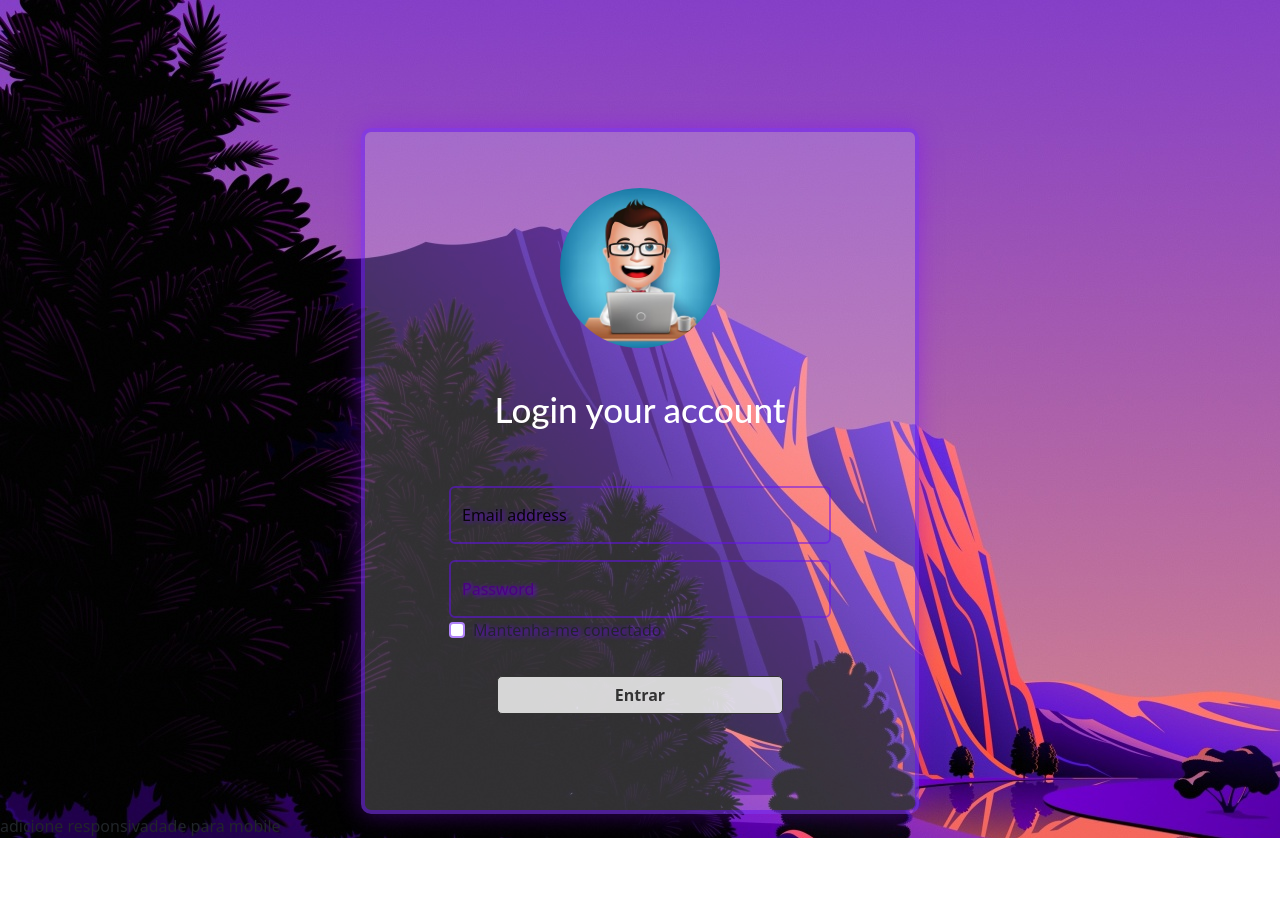
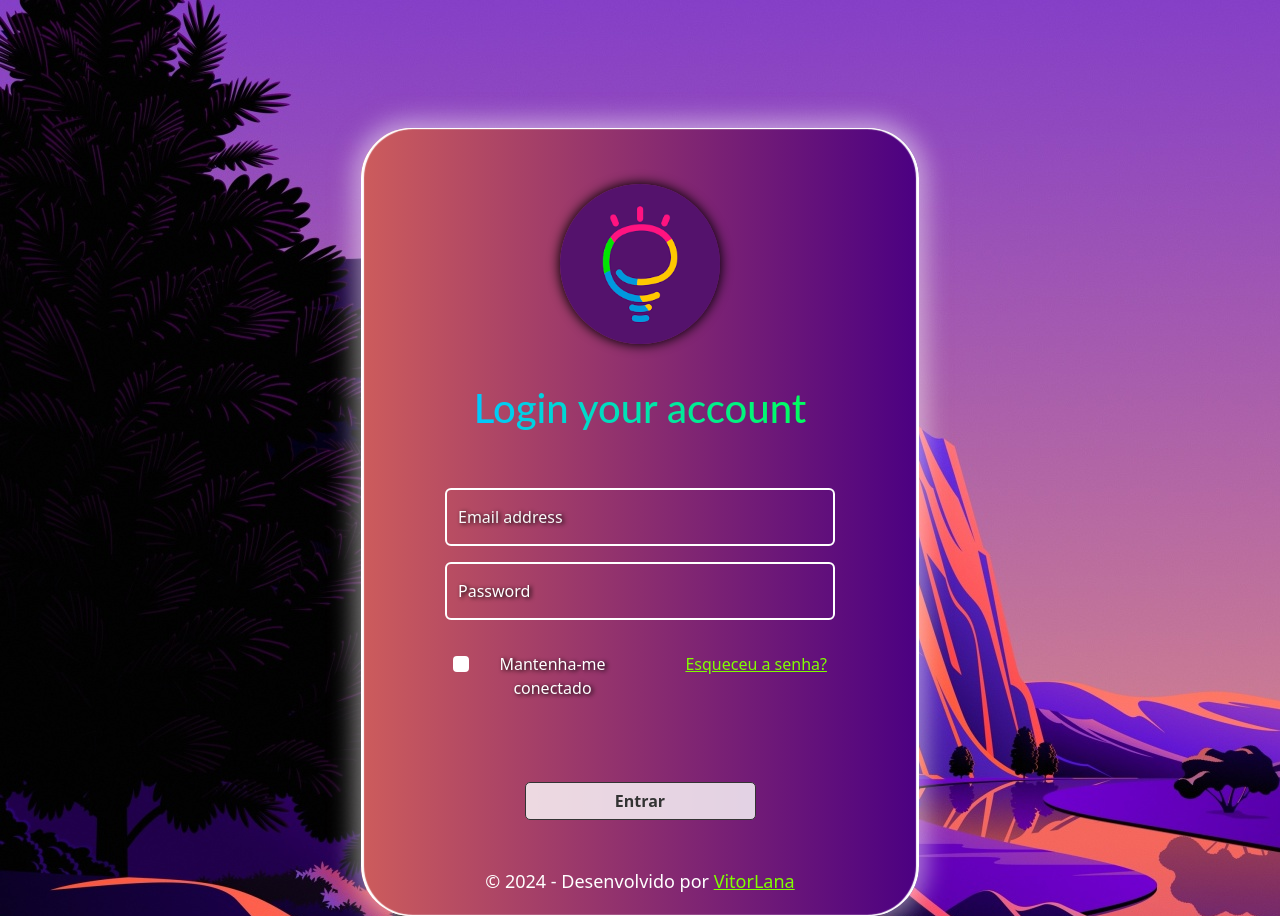
Before and after one commit to vitorlana45/LoginLandingPage, a plain HTML site: page src/index.html in a window 1280 px wide. Before the commit the page ends 838 px from the top, so only its background shows below. Drawn offline with nearby package versions, Linux system fonts and the light colour scheme.

Commit message:
UpdatedPage

```diff
--- a/src/index.html
+++ b/src/index.html
@@ -21,13 +21,13 @@
                     <div class="row">
                         <div class="col-sm-12 p-2" id="campoCentral">
                             <figure class="">
-                                <img class="logoLogin" src="logoLogin.jpg" alt="">
+                                <img class="logoLogin" src="images.png" alt="">
                             </figure>
                         </div>
                     </div>
                     <div class="row mt-4" id="campoLoginText">
                         <div class="col-sm-12 p-2">
-                            <h1 class="text-white " id="texto-login">Login your account</h1>
+                            <h1 class="text-center" id="texto-login">Login your account</h1>
                         </div>
                     </div>
                 </div>
@@ -35,41 +35,56 @@
                     <div class="form-floating mb-3">
                         <input type="email" class="form-control" style="background-color: rgba(0, 0, 0, 0);"
                             id="floatingPassword" floatingInput" placeholder="name@example.com">
-                        <label for="floatingInput" style="color: rgb(7, 7, 6);">Email address</label>
+                        <label for="floatingInput" style="color:rgb(249, 249, 249)">Email address</label>
                     </div>
-                    <div class="form-floating">
-
-                        <input type="password" class="form-control" style="background-color: rgba(0, 0, 0, 0);"
-                            id="floatingPassword" placeholder="Password">
-                        <label for="floatingPassword" style="color:indigo;">Password</label>
-
-                        <div class="form-check " style="padding-top: 20pz;">
-                            <input class="form-check-input p-1" style="width: 1em;" type="checkbox" value=""
-                                id="defaultCheck1">
-                            <label class="form-check-label" for="defaultCheck1">
-                                Mantenha-me conectado
-                            </label>
-                        </div>
 
 
+                    <div class="form-floating ">
+
+                        <input type="password" class="form-control" style="background-color: rgba(239, 234, 234, 0);"
+                            id="floatingPassword" placeholder="Password">
+                        <label for="floatingPassword" style="color:rgb(255, 255, 255);">Password</label>
 
 
-                        <div class="d-grid gap-2 col-6 mx-auto w-75">
-                            <br><button type="submit" class="btn btn-entrar" type="button">Entrar</button>
+                        <div class="container text-center p-2" id="escolha">
+                            <div class="row mt-4">
+                                <div class="col">
+                                    <div class="form-check">
+                                        <input class="form-check-input" style="width: 1em;" type="checkbox"
+                                            value="" id="defaultCheck1">
+                                        <label class="form-check-label text-white" for="defaultCheck1" style="display: flex; justify-content: start;">
+                                            Mantenha-me conectado
+                                        </label>
+                                    </div>
+                                </div>
+                                <div class="col">
+                                    <a href="#" style="text-align: end;" class="form-check ">Esqueceu a senha?</a>
+                                </div>
+
+                            </div>
                         </div>
 
                     </div>
 
                 </div>
             </div>
+            <div class="d-grid col-6 mx-auto w-50">
+                <br><button type="submit" class="btn btn-entrar" type="button">Entrar</button>
+            </div>
+            <div class="pt-md-5">
+                <footer class="text-white" style=" display: flex; justify-content: center;">
+                    <p class="" style="font-size: 18px; position: absolute; ">&copy; 2024 - Desenvolvido por <a
+                            href="https://www.linkedin.com/in/vitor-lana-dev/" target="_blank">VitorLana</a> </p>
+                </footer>
+            </div>
 
+        </div>
 
     </section>
-
 
 </body>
 <script src="https://cdn.jsdelivr.net/npm/bootstrap@5.3.2/dist/js/bootstrap.bundle.min.js"
     integrity="sha384-C6RzsynM9kWDrMNeT87bh95OGNyZPhcTNXj1NW7RuBCsyN/o0jlpcV8Qyq46cDfL"
     crossorigin="anonymous"></script>
 
-</html> adicione responsivadade para mobile
+</html>
--- a/src/style.css
+++ b/src/style.css
@@ -5,22 +5,32 @@ body * {
 
 body {
     background-image: url(bg-1.jpg);
+
     max-width: 100%;
     margin-top: 8em;
     justify-content: center;
     align-items: center;
+    background-color: rgba(244, 241, 247, 2);
 
 
 }
 
 #texto-login {
-
-    font-family: lato, sans-serif;
-    font-size: 35px;
-    color: indigo;
+    background: linear-gradient(to right, rgb(0, 200, 255), rgb(1, 255, 94));
+    /* Aplicar gradiente de indigo a indianred */
+    -webkit-background-clip: text;
+    /* Aplicar gradiente apenas ao texto */
+    background-clip: text;
+    /* Aplicar gradiente apenas ao texto */
+    color: transparent;
+    /* Tornar o texto transparente para permitir a visualização do gradiente */
+    font-family: 'Lato', sans-serif;
+    font-size: 40px;
+    display: inline-block;
+    /* Garante que o gradient seja aplicado ao texto corretamente */
+}
 
 
-}
 
 #campoPrincipal {
 
@@ -32,6 +42,8 @@ body {
 }
 
 .logoLogin {
+
+    box-shadow: 0px 0px 12px 1px rgb(0, 0, 0);
 
     justify-content: center;
     align-items: center;
@@ -48,11 +60,9 @@ body {
 .controleLabels,
 input {
 
-
     justify-content: center;
     width: 100%;
     align-items: center;
-
 
 }
 
@@ -60,38 +70,48 @@ input {
     background-color: indigo;
 }
 
-.forget {
-    margin-top: 1.25em;
-    display: flex;
-    justify-content: center;
-    width: 100%;
+.forget,
+a :hover {
+
+    font-size: 0.98em;
 }
 
-.forget,
+#escolha {
+
+    font-size: 1em;
+}
+
+#escolha,
 a {
-    margin-top: 20px;
-    font-size: 0.98em;
-    color: rgb(246, 246, 4);
+    color: white;
+}
+
+
+#escola,
+a:hover {
+    color: yellow;
 
 
 }
 
-
 #controleTamanho {
-    border: 0.3em solid #6710f284;
     /* Cor indigo */
-    background-color: rgba(244, 241, 247, 0.2);
+    background: linear-gradient(to right, indianred, indigo);
     /* Cor branca com 50% de transparência */
-    padding: 20px;
-    border-radius: 10px;
+    border-radius: 50px;
     width: 50%;
     /* Largura do contêiner */
     margin: auto;
     /* Centralizar o contêiner na tela */
-    box-shadow: 0px 0px 24px 0px rgba(135, 1, 252, 0.4);
-    /* Sombra */
+    box-shadow: 0px 0px 24px 7px rgba(255, 254, 254, 0.5),
+        2px 0px 1px 1px white inset,
+        /* Sombra vermelha para a direita */
+        -2px 0px 1px 1px white inset;
+    /* Sombra azul para a esquerda */
+}
 
-}
+
+
 
 /* Estilos adicionais para o conteúdo dentro do contêiner translúcido */
 .content {
@@ -112,10 +132,11 @@ a {
     /* Adicione negrito ao texto */
 }
 
+
 .btn-entrar:hover {
-    background-color: rgba(83, 0, 156, 0.92);
+    background-color: indigo;
     /* Altere a cor de fundo no hover */
-    color: #fff;
+    color: white;
     /* Altere a cor do texto no hover */
 }
 
@@ -123,15 +144,21 @@ a {
     text-decoration: underline;
     /* Adicione sublinhado no hover */
 }
+
 .form-floating label {
-    text-shadow: 2px 1px 4px rgba(111, 0, 246, 15); /* Deslocamento horizontal, deslocamento vertical, desfoque, cor da sombra */
+    text-shadow: 2px 1px 4px rgb(0, 0, 0);
+    /* Deslocamento horizontal, deslocamento vertical, desfoque, cor da sombra */
 }
 
 .form-floating input {
     width: 100%;
-    border: solid  #6710f284 0.13em;
+    border: solid white 0.13em;
 }
 
-.form-check-input{
+.form-check-input {
     width: 50%;
 }
+
+a {
+    color: chartreuse
+}
```
Also changed, not shown: src/images.png (added).
